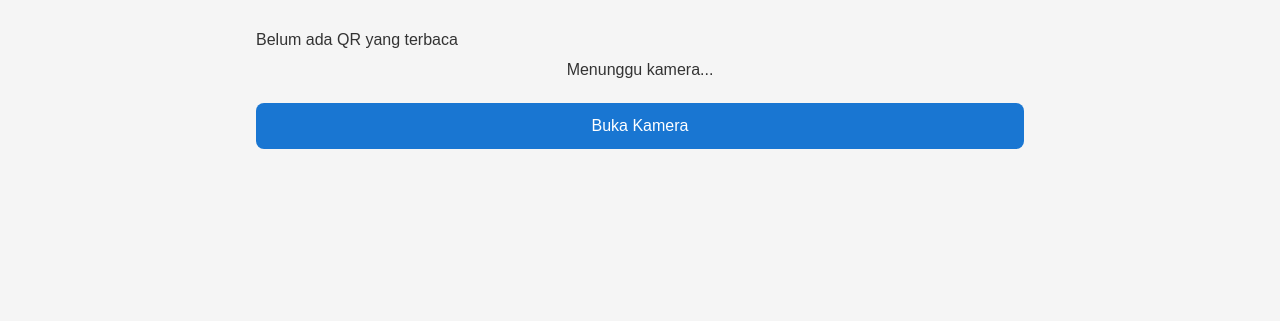
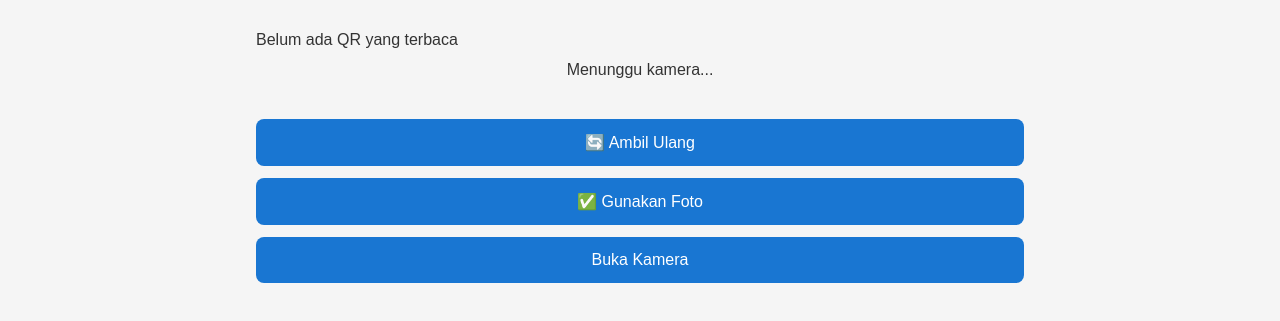
Before and after one commit to noviernawatiopy/imaria-smart-capture, a plain HTML site: page index.html in a window 1280 px wide. Shown: the part 115-436 px from the top of the page. Drawn offline with Linux system fonts and the light colour scheme.

Commit message:
Update index.html

```diff
--- a/index.html
+++ b/index.html
@@ -39,7 +39,7 @@
     <div id="status">
       Menunggu kamera...
     </div>
-<div id="aksiFoto" style="display:none; margin-top:16px;">
+<div id="aksiFoto" style="display:block; margin-top:16px;">
 
   <button id="btnUlang">
     🔄 Ambil Ulang
```
